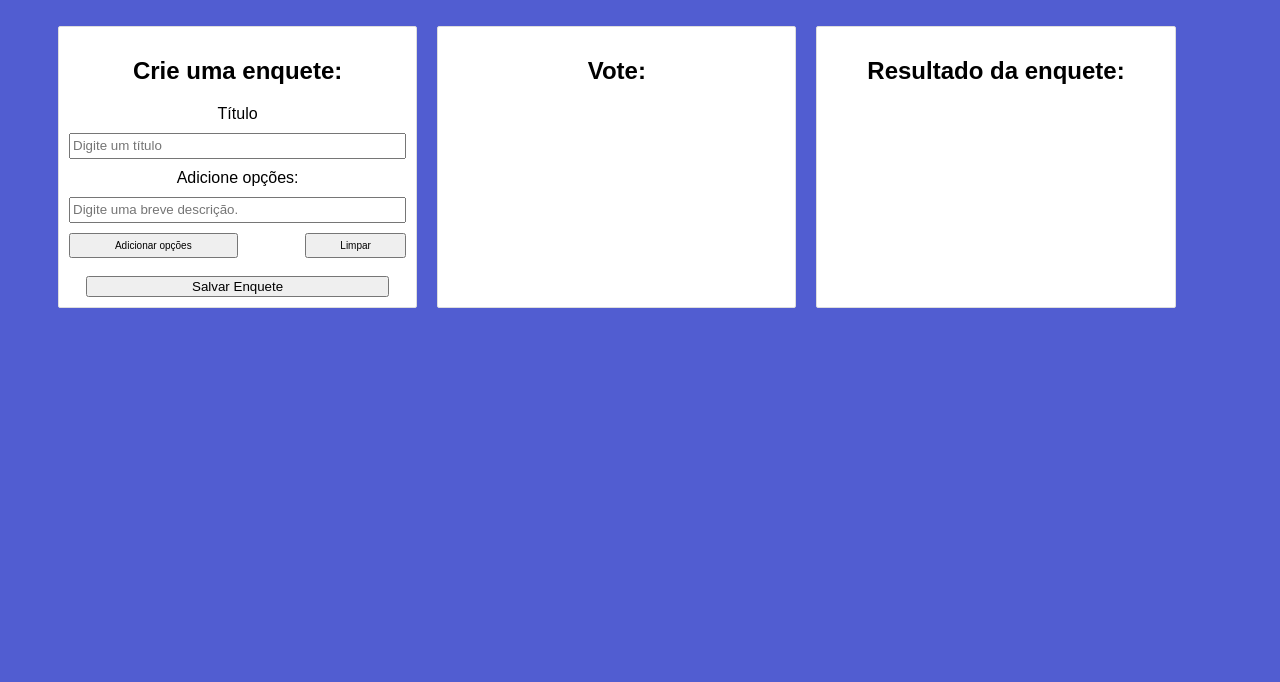
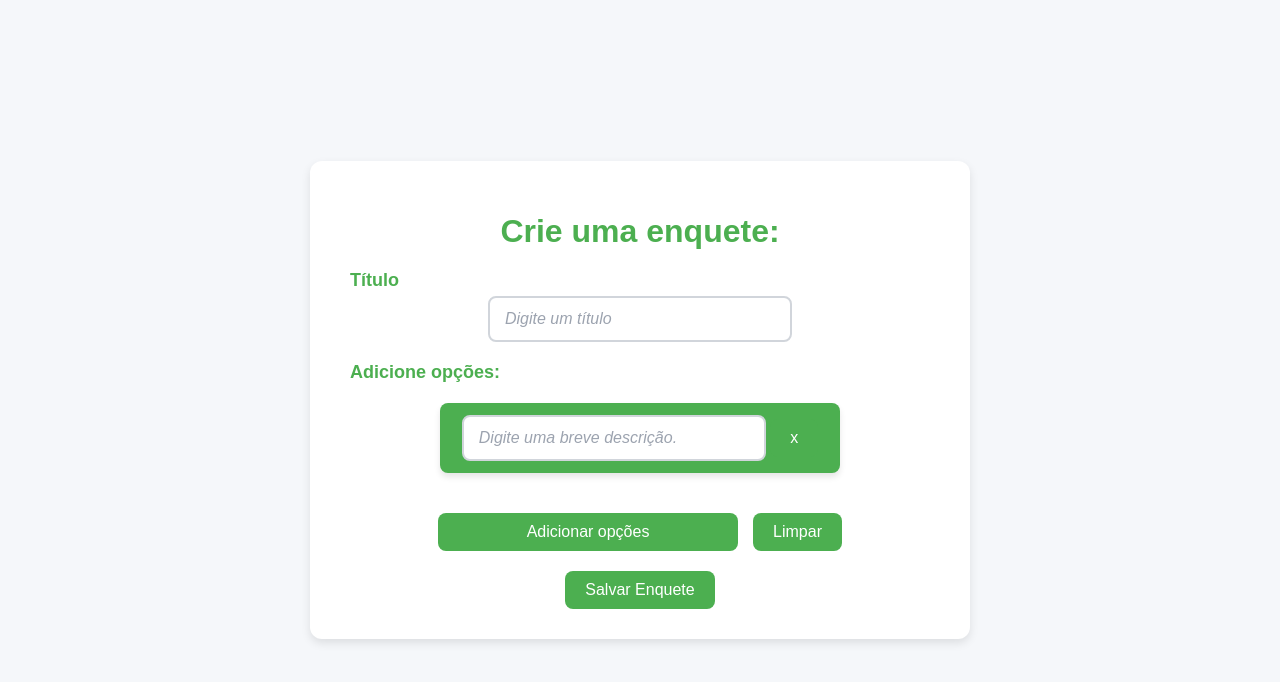
Before and after one commit to DanielDss030225/taskmateus, a plain HTML site: page index.html in a window 1280 px wide. Drawn offline with Linux system fonts and the light colour scheme.

Commit message:
Add files via upload

```diff
--- a/index.css
+++ b/index.css
@@ -1,116 +1,165 @@
+/* Estilizando o body */
 body {
-    background-color: rgb(81, 93, 209);
-    font-family: Arial, Helvetica, sans-serif;
+    margin: 0;
+    padding: 0;
+    font-family: 'Arial', sans-serif;
+    background-color: #f5f7fa;
+    color: #333;
+    display: flex;
+    justify-content: center;
+    align-items: center;
+    height: 100vh;
+}
+
+/* Container centralizado */
+.container {
+    background-color: #ffffff;
+    border-radius: 12px;
+    box-shadow: 0 4px 10px rgba(0, 0, 0, 0.1);
+    padding: 30px;
+    max-width: 600px;
+    width: 100%;
+    text-align: center;
+}
+
+/* Estilizando o título */
+h1 {
+    color: #4CAF50;
+    margin-bottom: 20px;
+}
+
+/* Estilizando os parágrafos */
+p {
+    line-height: 1.6;
+}
+
+/* Estilizando o botão */
+button {
+    background-color: #4CAF50;
+    color: white;
+    border: none;
+    padding: 10px 20px;
+    font-size: 16px;
+    border-radius: 8px;
+    cursor: pointer;
+    transition: background-color 0.3s;
+}
+
+button:hover {
+    background-color: #45a049;
+}
+
+/* Estilizando a lista (ul) */
+ul {
+    list-style: none; /* Remove as bolinhas padrão */
+    padding: 0;
+    margin: 20px auto;
+    max-width: 400px;
+}
+
+/* Estilizando os itens da lista (li) */
+ul li {
+    background-color: #4CAF50;
+    color: white;
+    margin-bottom: 10px;
+    padding: 15px;
+    border-radius: 8px;
+    box-shadow: 0 4px 6px rgba(0, 0, 0, 0.1);
+    transition: transform 0.2s;
+    cursor: pointer;
+    display: flex;
+    justify-content: center; /* Centraliza horizontalmente */
+    align-items: center; /* Centraliza verticalmente */
+    gap: 15px; /* Espaço entre os elementos */
+    height: 40px;
+}
+
+ul li:hover {
+    transform: scale(1.02);
+    background-color: #45a049;
+}
+
+/* Estilo base para os inputs */
+input[type="text"],
+input[type="email"],
+input[type="password"],
+input[type="number"] {
+    width: 270px;
+    padding: 12px 15px;
+    margin-bottom: 0px;
+    border: 2px solid #d1d5db;
+    border-radius: 8px;
+    font-size: 16px;
+    transition: border-color 0.3s, box-shadow 0.3s;
+}
+
+/* Efeito ao focar no input */
+input[type="text"]:focus,
+input[type="email"]:focus,
+input[type="password"]:focus,
+input[type="number"]:focus {
+    border-color: #4CAF50;
+    box-shadow: 0 0 5px rgba(76, 175, 80, 0.3);
+    outline: none;
+}
+
+/* Estilo para o placeholder (texto dentro do input) */
+input::placeholder {
+    color: #9ca3af;
+    font-style: italic;
+}
+
+/* Estilo da div com a classe .adicionarOpcoes */
+.adicionarOpcoes {
+    background-color: #ffffff;
+    border-radius: 12px;
+    padding: 20px;
+    display: flex;
+    flex-direction: row;       /* Alinha os elementos no horizontal */
+    gap: 15px;                 /* Espaço entre os elementos */
+    align-items: center;       /* Centraliza verticalmente */
+    justify-content: center; /* Centraliza horizontalmente */
+    width: 90%;               /* Ocupa 100% do espaço disponível */
+    max-width: 600px;          /* Máximo de 800px de largura */
+    margin: 0 auto;            /* Centraliza horizontalmente */
+}
+
+/* Estilizando apenas o botão específico .buttonAdicionar */
+.buttonAdicionar {
+    background-color: #4CAF50;
+    color: white;
+    border: none;
+    font-size: 16px;
+    border-radius: 8px;
+    cursor: pointer;
+    width: 300px;
+    transition: background-color 0.3s;
+}
+
+.buttonAdicionar:hover {
+    background-color: #45a049;
+}
+
+/* Estilizando o fieldset */
+fieldset {
+    border: 2px solid #4CAF50; /* Borda um pouco mais espessa com a cor do botão */
+    border-radius: 8px;
+    padding: 20px;
+    margin-bottom: 0px;
+    margin-top: 20px;
+    width: 700%;
+    background-color: #f9f9f9; /* Fundo claro */
 
 }
 
-nav {
-    align-items: center;
+/* Estilizando a legenda do fieldset */
+legend {
+    font-size: 18px;
+    font-weight: bold;
+    color: #4CAF50;  /* Cor verde para a legenda */
+    padding-left: 10px;
+    margin-bottom: 5px;
+    display: inline-block;
+    margin-top: 20px;
+    text-align: left;
 }
-.descricaoEnquete {
-    display: flex;
-    align-items: center;
-}
-
-fieldset{
-    width:100%;
-    border: 0;
-}
-input {
-    height: 20px;
-    width:100%;
-    border: 1;
-}
-
-
-p {
-    padding: 10px;
-}
-
-h1{
-    width: 100%;
-    text-align: center;
-    text-decoration: none;
-}
-ul {
-    list-style-type: none;
-    display: flex;
-    justify-content: space-between;
-    width: 90%;
-
-}
-ul .criarLista {
-    align-items: center;
-    display: block;
-    width: 100%;
-    justify-content: center;
-
-}
-
-ul li {
-    background-color: #ffffff;
-    border: 1px solid #ddd;
-    margin: 10px 10px;
-    padding: 10px;
-    border-radius: 2px;
-    width: 100%;
-    text-align: center;
-
-  }
-
-  ul .criarLista li {
-    background-color: #ffffff;
-    border: 1px solid #ddd;
-    margin: 10px 10px;
-    padding: 10px;
-    border-radius: 2px;
-    width: 60%;
-
-}
-
-
-.buttonSalvar {
-    width: 100%;
-    text-align: center;
-    font-size: 20px;
-}
-
-.buttonSalvar button {
-    width: 90%;
-}
-
-
-.opcoes {
-    display: flex;
-    padding-top: 10px;
-    padding-bottom: 10px;
-
-}
-.deletar {
-    width: 50px;
-}
-
-.adicionarOpcoes {
-    display: flex;
-    width: 100%;
-    align-items: top;
-    height: 40px;
-    text-align: top;
-    justify-content: space-between;
-
-}
-.adicionarOpcoes button{
-
-    font-size: 10px;
-    width: 50%;
-    height: 25px;
-    text-align: center;
-}
-.adicionarOpcoes .buttonLimpar{
-
-    font-size: 10px;
-    width: 30%;
-    height: 25px;
-    text-align: center;
-
-}
--- a/index.html
+++ b/index.html
@@ -8,57 +8,51 @@
 
 </head>
 <body>
-<nav> <!-- nav para criar 3 páginas independente -->
-<ul> <!-- lista de itens para 3 páginas-->
+    <div class="container">
 
-<li> <!-- pagina criar enquete-->
+ <!-- pagina criar enquete-->
 <h1>
             Crie uma enquete:
 </h1>
 
+   <div>
 
 <fildset>        <!-- Fildset para o titulo da enquete-->
 <legend id="titulo"> Título</legend>
 
 <div class="opcoes">
-<input  id="inputTitulo" placeholder="Digite um título">
+<input type="text" id="inputTitulo" placeholder="Digite um título">
 
 </div>
 </fildset>
+
+       </div>
 
 
 
 <fildset>    <!-- Fildset para as opções  -->
 <legend> Adicione opções:</legend>
-<div  class="opcoes">
-<input  id="input01" placeholder="Digite uma breve descrição.">
+
+
+
+
+<ul class="fundoEnquetes" id="listaDeEnquetes">
+ <li>
+    <div id="opcoes01"  class="opcoes">
+<input type="text" id="input01" placeholder="Digite uma breve descrição.">
+<button class="deletar"> x</button>
 </div>
+ </li>
 
-<div id="opcoes02" style="display: none;" class="opcoes">
-<input  id="input02" placeholder="Digite uma breve descrição.">
-<button onclick="tornarinvisivel02()" class="deletar"> x</button>
-</div>
-
-<div id="opcoes03" style="display: none;" class="opcoes">
-<input  id="input03" placeholder="Digite uma breve descrição.">
-<button onclick="tornarinvisivel03()"class="deletar"> x</button>
-</div>
-
-<div  id="opcoes04" style="display: none;" class="opcoes">
-<input id="input04"placeholder="Digite uma breve descrição.">
-<button onclick="tornarinvisivel04()" class="deletar"> x</button>
-</div>
-
-<div id="opcoes05"  style="display: none;" class="opcoes">
-<input   id="input05" placeholder="Digite uma breve descrição.">
-<button onclick="tornarinvisivel05()" class="deletar"> x</button>
-</div>
+</ul>
 
 </fildset>
-<ul class="L" id="listaTarefas">
-</ul>
+
+
+
+
 <div class="adicionarOpcoes">
-<button onclick="adicionarOpcoes()"> Adicionar opções </button>
+<button class="buttonAdicionar" onclick="adicionarOpcoes()"> Adicionar opções </button>
 <button onclick="limpar()"class="buttonLimpar"> Limpar</button>
 
 </div>
@@ -70,25 +64,12 @@
 <button> Salvar Enquete</button>
 
 </div>
-</li>
-
-<li>  <!-- pagina votar-->
-<h1>
-Vote:
-</h1>
 
 
-</li>
 
-<li>  <!-- pagina mostrar resultado-->
-<h1>
-Resultado da enquete:
-</h1>
-</li>
-</ul>
 
-</nav>
 <script src="index.js" defer> </script> <!-- chama as funções js-->
+</div>
 
 
 </body>
--- a/index.js
+++ b/index.js
@@ -1,95 +1,8 @@
+function adicionarOpcoes() {
+    document.getElementById("titulo").textContent="testando"
 
+    let listaDeEnquetes = document.getElementById("listaDeEnquetes")
+    let fundo = document.createElement("li")
 
-
-
-function adicionarOpcoes() {
-
-
-    const elemento = document.getElementById('opcoes02');
-
-    if (elemento.style.display === 'none') {
-        elemento.style.display = 'flex';
-    } else {
-        const elemento = document.getElementById('opcoes03');
-
-        if (elemento.style.display === 'none') {
-            elemento.style.display = 'flex';
-        } else {
-            const elemento = document.getElementById('opcoes04');
-
-            if (elemento.style.display === 'none') {
-                elemento.style.display = 'flex';
-            } else {
-                const elemento = document.getElementById('opcoes05');
-
-                if (elemento.style.display === 'none') {
-                    elemento.style.display = 'flex';
-                } else {
-                    alert("Atenção! Adicione no máximo 5 opções para esta enquete!");
-
-                }            }        }
-
-    }
-
-
+    listaDeEnquetes.appendChild(fundo)
 }
-
-
-function tornarinvisivel02() {
-    // Seleciona o elemento pelo id
-    const elemento = document.getElementById('opcoes02');
-
-        elemento.style.display = 'none';
-        input02.value=""
-
-}
-
-
-function tornarinvisivel03() {
-    // Seleciona o elemento pelo id
-    const elemento = document.getElementById('opcoes03');
-
-        elemento.style.display = 'none';
-        input03.value=""
-
-
-}
-
-function tornarinvisivel04() {
-    // Seleciona o elemento pelo id
-    const elemento = document.getElementById('opcoes04');
-
-        elemento.style.display = 'none';
-        input04.value=""
-
-}
-
-function tornarinvisivel05() {
-    // Seleciona o elemento pelo id
-    const elemento = document.getElementById('opcoes05');
-
-        elemento.style.display = 'none';
-        input05.value=""
-
-
-
-}
-
-function limpar(){
-    const elemento2 = document.getElementById('opcoes02');
-    const elemento3 = document.getElementById('opcoes03');
-    const elemento4 = document.getElementById('opcoes04');
-    const elemento5 = document.getElementById('opcoes05');
-    elemento2.style.display = 'none';
-    elemento3.style.display = 'none';
-    elemento4.style.display = 'none';
-    elemento5.style.display = 'none';
-    input01.value=""
-    input02.value=""
-    input03.value=""
-    input04.value=""
-    input05.value=""
-
-
-
-}
```
Also changed, not shown: 1 other file.
